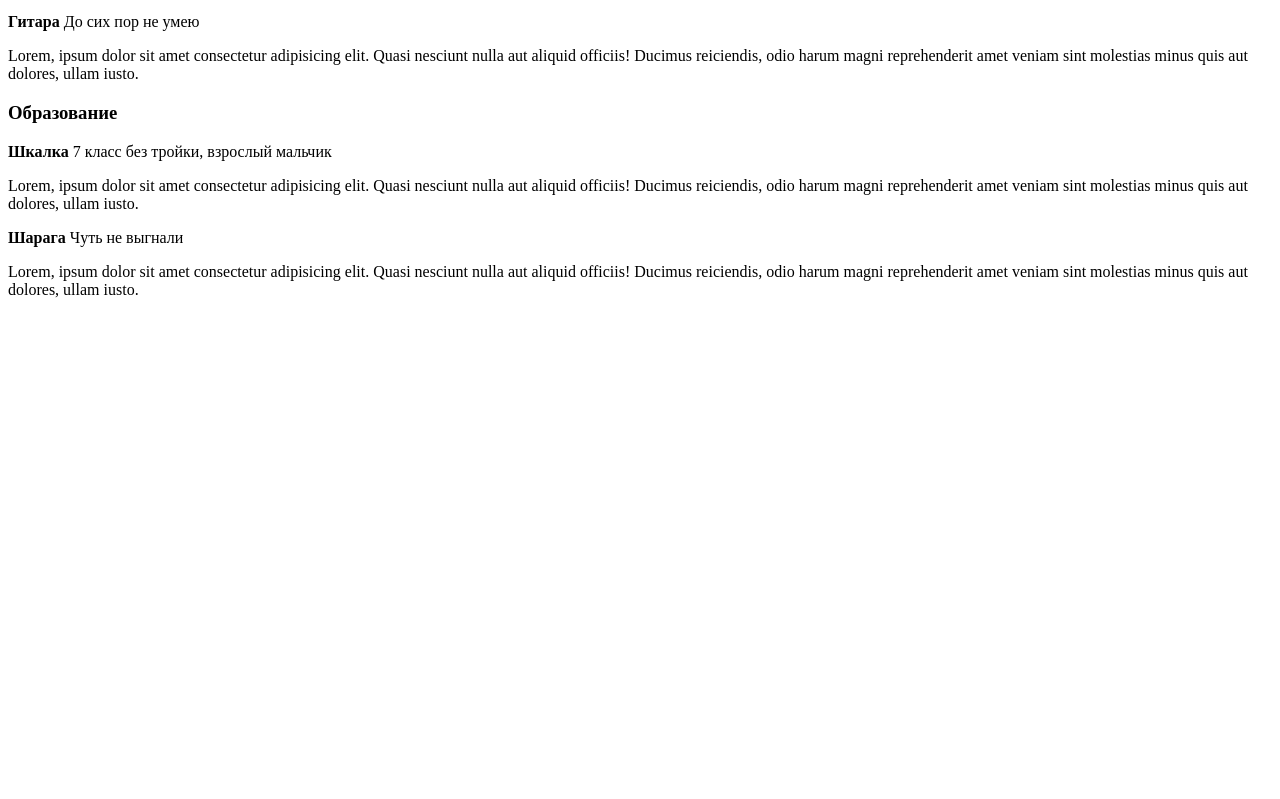
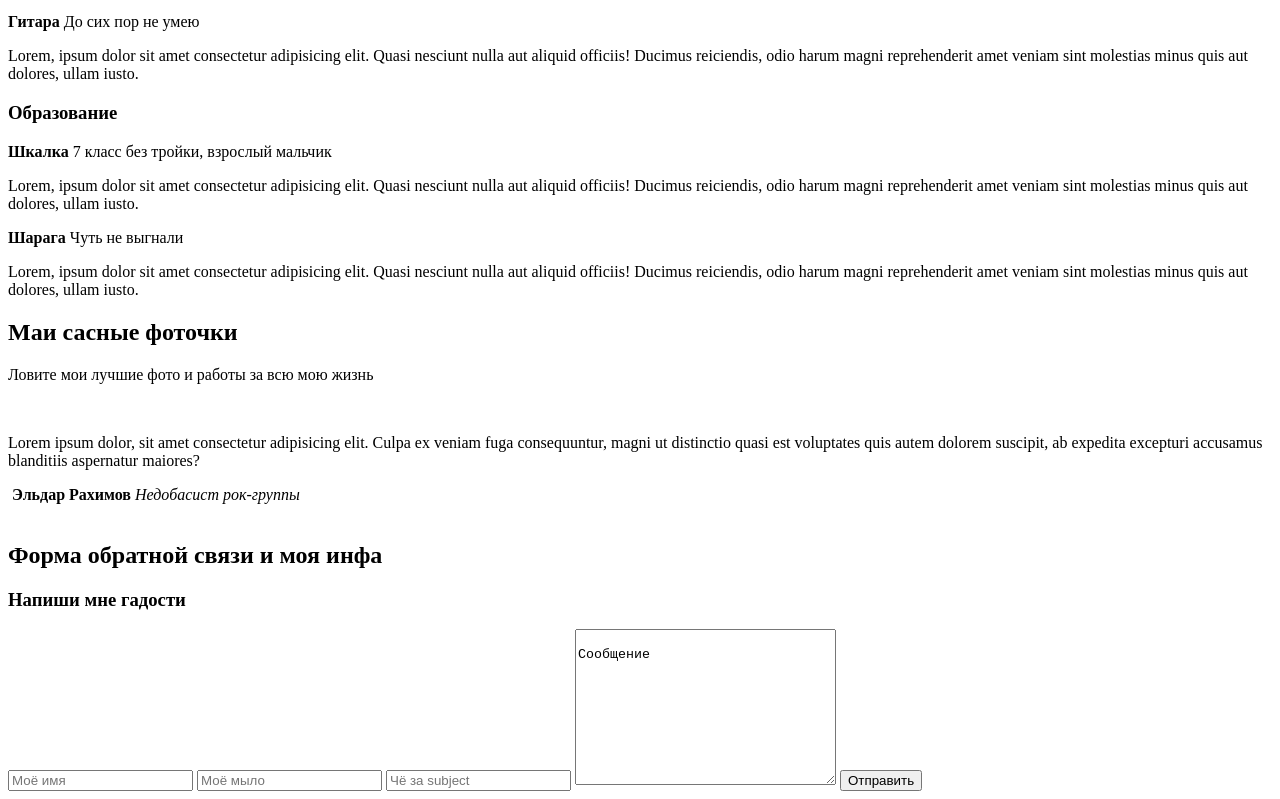
Before and after one commit to RahimovEd/eldar, a plain HTML site: page index.html in a window 1280 px wide. Shown: the part 777-1576 px from the top of the page. Before the commit the page ends 1092 px from the top, so only its background shows below. Drawn offline with Linux system fonts and the light colour scheme.

Commit message:
Недоконтент

```diff
--- a/index.html
+++ b/index.html
@@ -3,7 +3,7 @@
 <head>
     <meta charset="UTF-8">
     <meta name="viewport" content="width=device-width, initial-scale=1.0">
-    <meta name="description" content="Этот посвящён мне великому и могучему Эльдару">
+    <meta name="description" content="Этот сайт посвящён мне великому и могучему Эльдару">
     <meta name="keywords" content="Эльдар">
     <link rel="apple-touch-icon" sizes="144x144" href="img/apple-touch-icon.png">
     <link rel="icon" type="image/png" sizes="32x32" href="img/favicon-32x32.png">
@@ -87,6 +87,51 @@
                 </div>
             </div>
         </section>
+        <section class="photos">
+            <h2 class="photos-title">Маи сасные фоточки</h2>
+            <p class="photos-undertitle">Ловите мои лучшие фото и работы за всю мою жизнь</p>
+            <div class="photo-block">
+                <img src="" alt="">
+                <img src="" alt="">
+                <img src="" alt="">
+                <img src="" alt="">
+                <img src="" alt="">
+                <img src="" alt="">
+                <img src="" alt="">
+                <img src="" alt="">
+            </div>
+        </section>
+        <section class="quote">
+            <div class="quote-left">
+                <p class="quote-text">
+                    Lorem ipsum dolor, sit amet consectetur adipisicing elit. Culpa ex veniam fuga consequuntur, magni ut distinctio quasi est voluptates quis autem dolorem suscipit, ab expedita excepturi accusamus blanditiis aspernatur maiores?
+                </p>
+                <img src="" alt="">
+                <b>Эльдар Рахимов</b>
+                <em>Недобасист рок-группы</em>
+            </div>
+            <div class="quote-right">
+                <img src="" alt="">
+            </div>
+        </section>
+        <section class="form-phone">
+            <h2 class="visually-hidden">Форма обратной связи и моя инфа</h2>
+            <div class="form-block">
+                <form action="https://echo.htmlacademy.ru" method="POST" class="back-form">
+                    <h3 class="form-title">Напиши мне гадости</h3>
+                    <input type="text" name="name" placeholder="Моё имя" class="name-input">
+                    <input type="email" name="email" placeholder="Моё мыло" class="email-input">
+                    <input type="text" name="subject" placeholder="Чё за subject" class="subject-input">
+                    <textarea name="mail" cols="30" rows="10">
+                        Сообщение
+                    </textarea>
+                    <button type="submit" class="button form-button">Отправить</button>
+                </form>
+            </div>
+            <div></div>
+            <div></div>
+            <div></div>
+        </section>
     </main>
 </body>
 </html>
```
